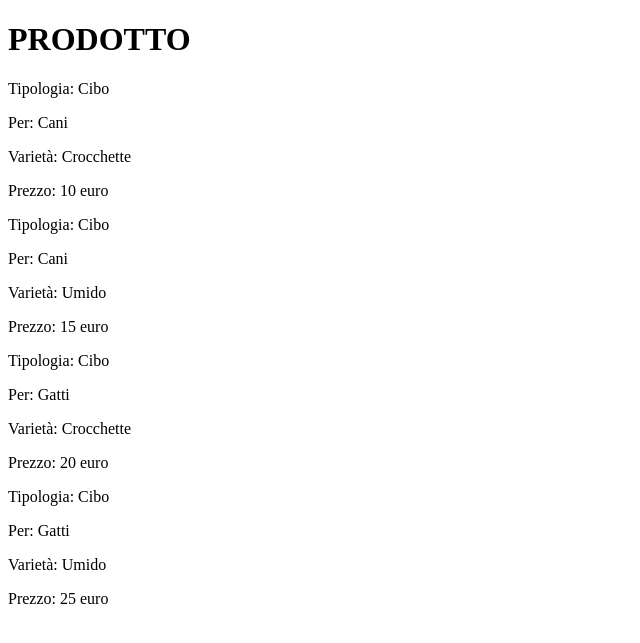
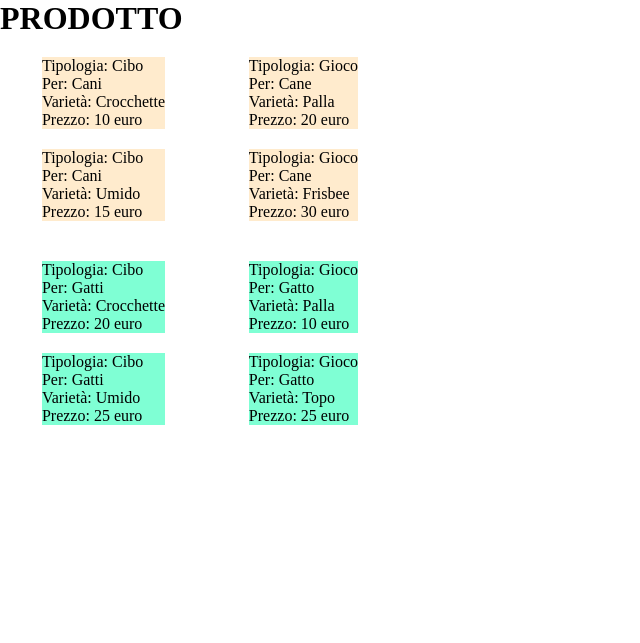
Before and after one commit to FrancescoCataletto/php-oop-2, a PHP site: page / in a window 1280 px wide. Shown: the top 643 px of the page, without its empty margins (0-640 px from the left). Run offline with PHP 8.4, Linux system fonts and the light colour scheme.

Commit message:
styled and organized products in page

```diff
--- /dev/null
+++ b/class/giochi.php
@@ -0,0 +1,39 @@
+<?php
+
+require_once __DIR__ . "/product.php";
+
+class Gioco extends Product{
+    private $toyType;
+    private $toyPrice;
+
+    public function __construct($_type, $_forWhichAnimal, $_toyType, $_toyPrice){
+
+       parent::__construct($_type, $_forWhichAnimal);
+
+        $this->toyType = $_toyType;
+        $this->toyPrice = $_toyPrice;
+    }
+
+    // SETTER
+    public function setfoodType($_toyType){
+        $this->toyType = $_toyType;
+    }
+
+    public function setfoodPrice($_toyPrice){
+        $this->toyPrice = $_toyPrice;
+    }
+    // GETTER
+    public function gettoyType(){
+        return $this->toyType;
+    }
+
+    public function gettoyPrice(){
+        return $this->toyPrice;
+    }
+}
+
+$pallaCane = new Gioco("Gioco", "Cane", "Palla", "20 euro");
+$frisbeeCane = new Gioco("Gioco", "Cane", "Frisbee", "30 euro");
+$pallaGatto = new Gioco("Gioco", "Gatto", "Palla", "10 euro");
+$topoGatto = new Gioco("Gioco", "Gatto", "Topo", "25 euro");
+?>
--- a/index.php
+++ b/index.php
@@ -1,6 +1,7 @@
 <?php
 
 require_once __DIR__ . "/class/cibo.php";
+require_once __DIR__ . "/class/giochi.php";
 
 ?>
 
@@ -10,39 +11,72 @@ require_once __DIR__ . "/class/cibo.php";
     <meta charset="UTF-8">
     <meta http-equiv="X-UA-Compatible" content="IE=edge">
     <meta name="viewport" content="width=device-width, initial-scale=1.0">
+    <link rel="stylesheet" href="style.css">
     <title>php-oop-2</title>
 </head>
 <body>
     <h1>PRODOTTO</h1>
+    <div class="animal-box">
         <div>
-        <div>
+            <div class="prodotto cane">
                 <p>Tipologia: <?php echo $crocchetteCani->getType()?></p>
                 <p>Per: <?php echo $crocchetteCani->getAnimal()?></p>
                 <p>Varietà: <?php echo $crocchetteCani->getfoodType()?></p>
                 <p>Prezzo: <?php echo $crocchetteCani->getfoodPrice()?></p>
             </div>
-        <div>
+            <div class="prodotto cane">
                 <p>Tipologia: <?php echo $umidoCani->getType()?></p>
                 <p>Per: <?php echo $umidoCani->getAnimal()?></p>
                 <p>Varietà: <?php echo $umidoCani->getfoodType()?></p>
                 <p>Prezzo: <?php echo $umidoCani->getfoodPrice()?></p>
             </div>
         </div>
+        <div>
+            <div class="prodotto cane">
+                <p>Tipologia: <?php echo $pallaCane->getType()?></p>
+                <p>Per: <?php echo $pallaCane->getAnimal()?></p>
+                <p>Varietà: <?php echo $pallaCane->gettoyType()?></p>
+                <p>Prezzo: <?php echo $pallaCane->gettoyPrice()?></p>
+            </div>
+            <div class="prodotto cane">
+                <p>Tipologia: <?php echo $frisbeeCane->getType()?></p>
+                <p>Per: <?php echo $frisbeeCane->getAnimal()?></p>
+                <p>Varietà: <?php echo $frisbeeCane->gettoyType()?></p>
+                <p>Prezzo: <?php echo $frisbeeCane->gettoyPrice()?></p>
+            </div>
+        </div>
+    </div>
 
+    <div class="animal-box">
         <div>
-        <div>
+            <div class="prodotto gatto">
                 <p>Tipologia: <?php echo $crocchetteGatti->getType()?></p>
                 <p>Per: <?php echo $crocchetteGatti->getAnimal()?></p>
                 <p>Varietà: <?php echo $crocchetteGatti->getfoodType()?></p>
                 <p>Prezzo: <?php echo $crocchetteGatti->getfoodPrice()?></p>
             </div>
-        <div>
+            <div class="prodotto gatto">
                 <p>Tipologia: <?php echo $umidoGatti->getType()?></p>
                 <p>Per: <?php echo $umidoGatti->getAnimal()?></p>
                 <p>Varietà: <?php echo $umidoGatti->getfoodType()?></p>
                 <p>Prezzo: <?php echo $umidoGatti->getfoodPrice()?></p>
             </div>
         </div>
+        <div>
+            <div class="prodotto gatto">
+                <p>Tipologia: <?php echo $pallaGatto->getType()?></p>
+                <p>Per: <?php echo $pallaGatto->getAnimal()?></p>
+                <p>Varietà: <?php echo $pallaGatto->gettoyType()?></p>
+                <p>Prezzo: <?php echo $pallaGatto->gettoyPrice()?></p>
+            </div>
+            <div class="prodotto gatto">
+                <p>Tipologia: <?php echo $topoGatto->getType()?></p>
+                <p>Per: <?php echo $topoGatto->getAnimal()?></p>
+                <p>Varietà: <?php echo $topoGatto->gettoyType()?></p>
+                <p>Prezzo: <?php echo $topoGatto->gettoyPrice()?></p>
+            </div>
+        </div>
+    </div>
 
 </body>
 </html>
--- /dev/null
+++ b/style.css
@@ -0,0 +1,23 @@
+*{
+    padding: 0;
+    margin: 0;
+    box-sizing: border-box;
+}
+
+.animal-box{
+    display: flex;
+    width: 400px;
+    justify-content: space-around;
+}
+
+.prodotto{
+    margin: 20px;
+}
+
+.prodotto.cane{
+    background-color: blanchedalmond;
+}
+
+.prodotto.gatto{
+    background-color: aquamarine;
+}
```
Lines whose indentation alone changed are shown as unchanged.
